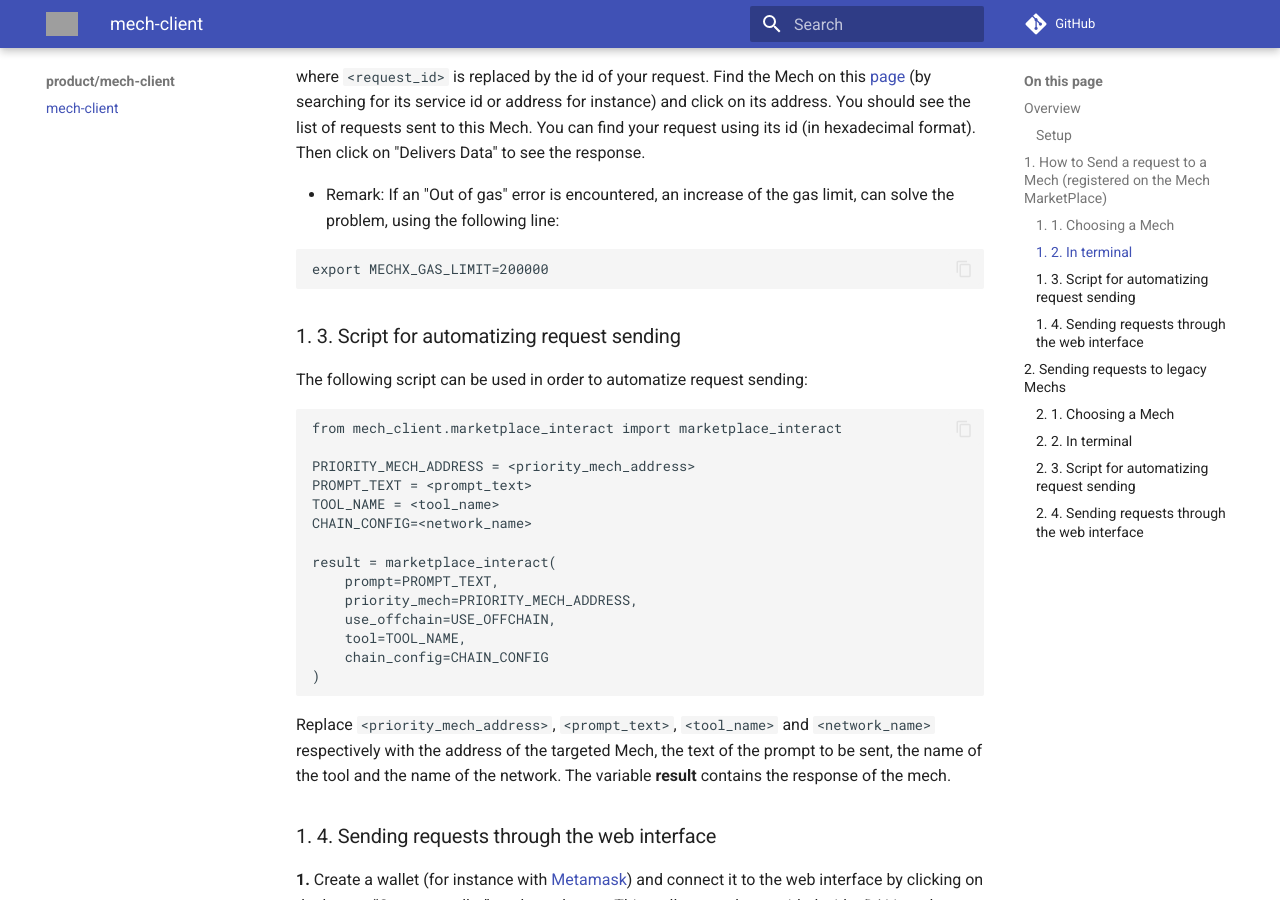
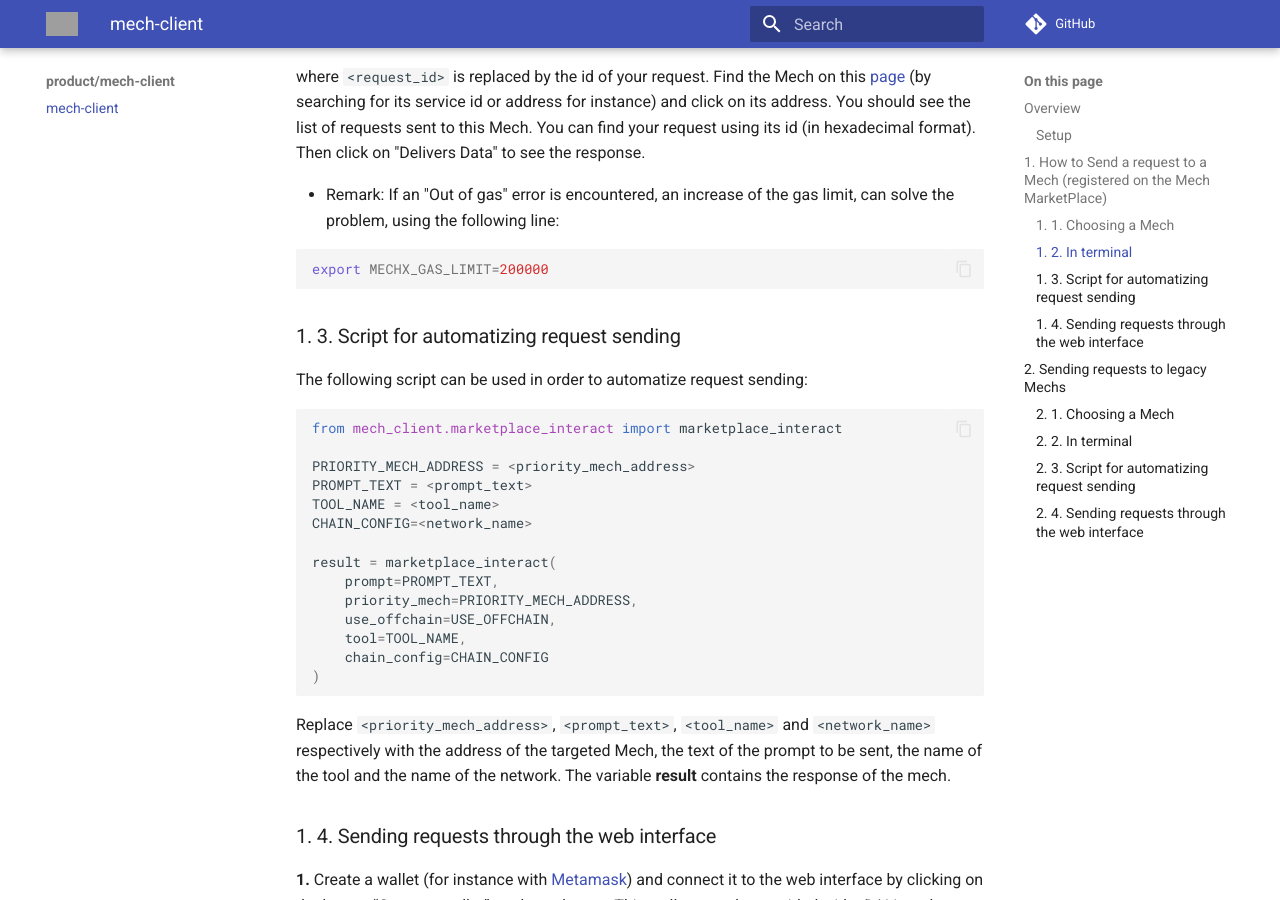
Before and after one commit to valory-xyz/mech-client, an MkDocs documentation site: the page built from docs/index.md, in a window 1280 px wide and 900 px high, scrolled down 4893 px. Built offline with MkDocs 1.6.1 and Material for MkDocs 9.7.7, drawn with Linux system fonts in a browser that asks for light colours; comment, search, counter and statistics services are not loaded; some of the changed text lies outside the part shown; grey boxes are pictures that could not be loaded.

Commit message:
docs: bash/python in code snippets

````diff
--- a/docs/index.md
+++ b/docs/index.md
@@ -25,7 +25,7 @@
 
 **1.** Install mech-client:
 
-```
+```bash
 poetry new my_project
 cd my_project
 poetry add mech-client
@@ -45,7 +45,7 @@
 
 **3.** Create an API key for the network you want to use. For instance, follow the steps described [here](https://docs.gnosisscan.io/getting-started/viewing-api-usage-statistics#creating-an-api-key) for Gnosis. Then use the following:
 
-```
+```bash
 export MECHX_API_KEY=<api_key>
 ```
 
@@ -88,7 +88,7 @@
 
 - Use the command mechx in terminal, which is structured as follows:
 
-```
+```bash
 mechx interact <prompt> --chain-config <chain-config> --use-offchain <bool> --tool <tool> --priority-mech <mech_address>
 ```
 
@@ -147,7 +147,7 @@
 
 - Remark: If an "Out of gas" error is encountered, an increase of the gas limit, can solve the problem, using the following line:
 
-```
+```bash
 export MECHX_GAS_LIMIT=200000
 ```
 
@@ -155,7 +155,7 @@
 
 The following script can be used in order to automatize request sending:
 
-```
+```python
 from mech_client.marketplace_interact import marketplace_interact
 
 PRIORITY_MECH_ADDRESS = <priority_mech_address>
@@ -218,7 +218,7 @@
 
 - Use the command mechx in terminal, which is structured as follows:
 
-```
+```bash
 mechx interact <prompt> --agent_id <agent_id>
 ```
 
@@ -228,13 +228,13 @@
 
 - In order to select a tool, you can use the following to see which tools are used by which agents:
 
-```
+```bash
 mechx tools-for-agents
 ```
 
 You can identify which tools are used by a Mech by looking at the "Agent ID" column. Using the unique identifier of the tool, you can find a description of the tool, using the following:
 
-```
+```bash
 mechx tool-description <unique_identifier> --chain-config <chain_config>
 ```
 
@@ -244,7 +244,7 @@
 
 - In response to the request, a json file is printed below "Data for agent", in which the key ‘result’ corresponds to the mech’s response to the request. For instance, with the command
 
-```
+```bash
 mechx interact "write a short poem" --agent_id 6
 ```
 
@@ -253,7 +253,7 @@
 
 - Remark: If an "Out of gas" error is encountered, an increase of the gas limit, can solve the problem, using the following line:
 
-```
+```bash
 export MECHX_GAS_LIMIT=200000
 ```
 
@@ -261,7 +261,7 @@
 
 The following script can be used in order to automatize request sending:
 
-```
+```python
 from mech_client.interact import interact
 
 PROMPT_TEXT = 'Will Gnosis pay reach 100k cards in 2024?'
````
